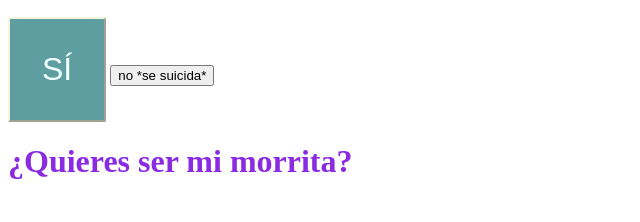
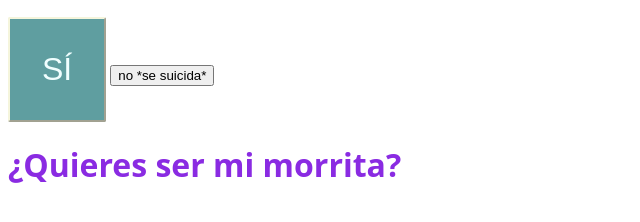
Before and after one commit to CarloMorale/Detallito, a plain HTML site: page index.html in a window 1280 px wide. Shown: the part 362-584 px from the top of the page, without its empty margins (0-640 px from the left). Drawn offline with Linux system fonts and the light colour scheme.

Commit message:
Cambios menores

```diff
--- a/app.css
+++ b/app.css
@@ -1,5 +1,8 @@
 button:hover {cursor: pointer;}
-h1 {color: blueviolet;}
+h1 {
+    color: blueviolet;
+    font-family:system-ui, -apple-system, BlinkMacSystemFont, 'Segoe UI', Roboto, Oxygen, Ubuntu, Cantarell, 'Open Sans', 'Helvetica Neue', sans-serif;
+}
 
 .modo_sexo {
     height: 2000px;
--- a/app.js
+++ b/app.js
@@ -9,6 +9,7 @@ let btnNo = document.getElementById("btn_no");
 let divModoSexo = document.getElementsByClassName("modo_sexo")[0]
 
 btnNo.addEventListener('mouseenter', function(e) {moverPosicionRandom(e.target)});
+
 btnSi.addEventListener('click', function(e) {
     alert('Sabía que aceptarías, te amo miamor');
     divModoSexo.style.display = 'block';
@@ -17,10 +18,10 @@ btnSi.addEventListener('click', function(e) {
 });
 
 divModoSexo.addEventListener('click', function(e) {
-    const img = document.createElement("img")
+    const img = document.createElement("img");
     img.src = "media\\imagen_bob.jpg";
-    //divModoSexo.innerHTML = "<h2>Callese la boca joto</h2>"
-    divModoSexo.appendChild = "<h2>Callese la boca joto</h2>"
+    console.log(img);
+    divModoSexo.appendChild(img);
 })
 
 botones = document.getElementsByTagName("button");
--- a/beforebody.js
+++ b/beforebody.js
@@ -1,12 +1,10 @@
-let encabezados = ""
-
-window.onload = function() {
+window.onload = () => {
     // Crea una serie de elementos por cada tag encontrado
     let encabezados = document.createElement("h1");
     const text = document.createTextNode("¿Quieres ser mi morrita?");
 
-    encabezados.appendChild(text)
-    document.body.appendChild(encabezados)
+    encabezados.appendChild(text);
+    document.body.appendChild(encabezados);
 
     console.log(encabezados);
     console.log(text);
```
